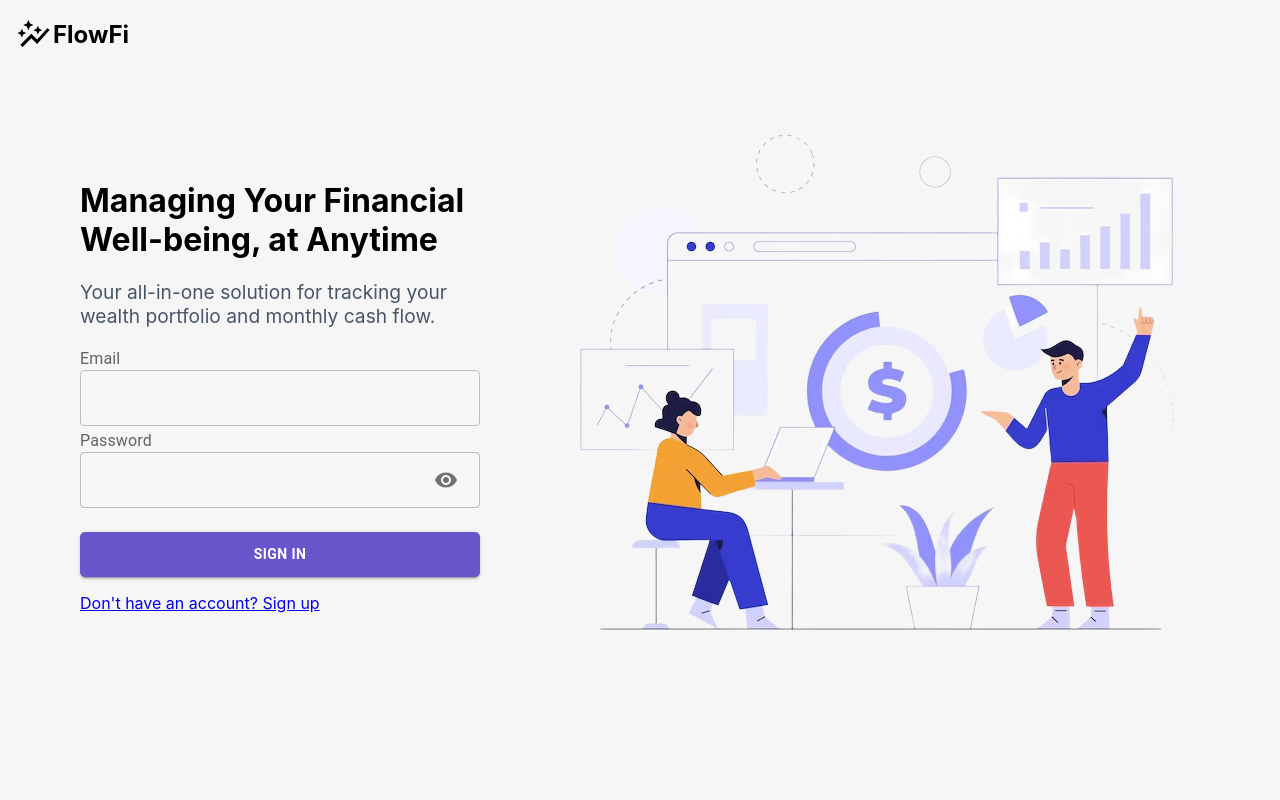
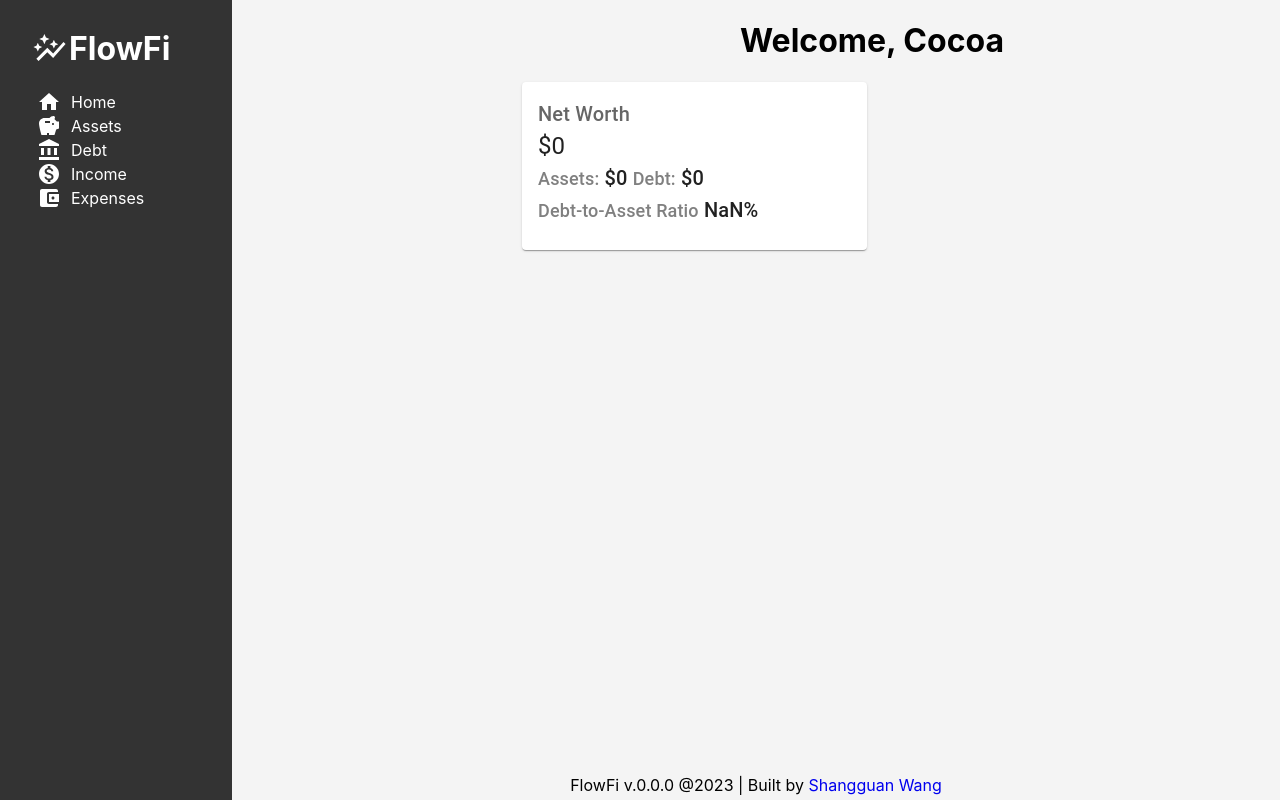
Before and after one commit to shangguanwang/FlowFi, a React (Create React App) app: page / in a window 1280 px wide. Built offline with nearby package versions, Linux system fonts and the light colour scheme.

Commit message:
Add NetWordCard to Home for Issue #12

```diff
--- a/src/App.tsx
+++ b/src/App.tsx
@@ -2,14 +2,12 @@ import React from 'react';
 import { BrowserRouter as Router, Routes, Route } from 'react-router-dom';
 import './App.css';
 import {Layout, Home, Assets, Debt, Income, Expenses, AssetsAdd, Landing, Register} from './views';
-import { useSelector } from 'react-redux';
-import { RootState } from './state/types';
 import AssetsEdit from './views/AssetsEdit';
 import DebtAdd from './views/Debt/DebtAdd';
 
 function App() {
-  const isLoggedIn = useSelector((state:RootState) => state.auth.isLoggedIn);
-
+  //const isLoggedIn = useSelector((state:RootState) => state.auth.isLoggedIn); // comment out for now
+  const isLoggedIn = true;
   return (
     <div className="App">
       <Router>
--- a/src/api/firebase.js
+++ b/src/api/firebase.js
@@ -4,7 +4,7 @@ import {
   addDoc,
   getDocs,
   deleteDoc,
-  setDoc,
+  updateDoc,
 } from "firebase/firestore";
 import { db } from "./config.js";
 
@@ -16,7 +16,6 @@ export async function addAssetsData({ assetName, assetAmount, assetType }) {
   const userDocRef = doc(db, "users", "testuser");
   const assetsCollectionRef = collection(userDocRef, "assets");
   return addDoc(assetsCollectionRef, {
-    dateCreated: new Date(),
     assetName: assetName,
     assetAmount: assetAmount,
     assetType: assetType,
@@ -31,7 +30,6 @@ export async function addDebtData({ debtName, debtAmount, debtType, debtApr }) {
   const userDocRef = doc(db, "users", "testuser");
   const debtCollectionRef = collection(userDocRef, "debt");
   return addDoc(debtCollectionRef, {
-    dateCreated: new Date(),
     debtName: debtName,
     debtAmount: debtAmount,
     debtType: debtType,
@@ -66,10 +64,11 @@ export const deleteData = async (id, collectionName) => {
   }
 };
 
-export const editData = async (id, collectionName, newData) => {
+export const updateData = async (id, collectionName, newData) => {
   try {
     const docRef = doc(db, "users", "testuser", collectionName, id);
-    await setDoc(docRef, newData, {merge:true}); //update the existing row with new data
+    //update the existing row with new data
+    return updateDoc(docRef, newData);
   } catch (error) {
     console.error("Error updating asset:", error);
   }
--- /dev/null
+++ b/src/components/layout/NetWorthCard.tsx
@@ -0,0 +1,34 @@
+import React from 'react';
+import { useSelector } from 'react-redux';
+import { RootState } from '../../redux/store';
+import { calculateAssetTotal, calculateDebtTotal } from '../../components/functions/functions';
+import { Card, CardContent, Typography } from '@mui/material';
+
+const NetWorthCard = () => {
+    const assetsData = useSelector((store: RootState)=>store.assets);
+    const totalAssets = calculateAssetTotal(assetsData);
+    const debtData = useSelector((store: RootState)=>store.debt);
+    const totalDebt = calculateDebtTotal(debtData);
+    const networth = totalAssets - totalDebt;
+    const debtAssetRatio = Math.round(totalDebt/totalAssets*100);
+    return (
+        <Card sx={{ maxWidth: 345 }}>
+            <CardContent>
+            <Typography variant="h6" color="text.secondary">
+                Net Worth
+            </Typography>
+            <Typography variant="h5">
+             ${networth}
+            </Typography>
+            <Typography variant="h6">
+              <span style={{ fontSize: '18px', color: 'grey' }}>Assets:</span> ${totalAssets}  <span style={{ fontSize: '18px', color: 'grey' }}>Debt:</span> ${totalDebt}
+            </Typography>
+            <Typography variant="h6">
+            <span style={{ fontSize: '18px', color: 'grey' }}>Debt-to-Asset Ratio</span> {debtAssetRatio}%
+            </Typography>
+            </CardContent>
+        </Card>
+      )
+}
+
+export default NetWorthCard
--- a/src/views/AssetsEdit.tsx
+++ b/src/views/AssetsEdit.tsx
@@ -1,7 +1,7 @@
 import React, { useState } from 'react';
 import { useLocation, useParams, useNavigate } from 'react-router-dom';
 import { AssetsFormType } from '../state/types';
-import { editData } from '../api';
+import { updateData } from '../api';
 // Import MUI
 import { Button, InputLabel } from '@mui/material';
 // Import Components
@@ -40,7 +40,7 @@ const AssetsEdit: React.FC<AssetsEditProps> = () => {
          e.preventDefault();
         try {
             // update the data in firebase
-            editData(id, "assets", formData);
+            updateData(id, "assets", formData);
             // update the table on Assets page
             const updatedAssetsData:AssetsFormType[] = assetsData.map((asset)=>asset["id"] === id?formData:asset)
             dispatch(setAssetsData(updatedAssetsData))
--- a/src/views/Home.tsx
+++ b/src/views/Home.tsx
@@ -1,20 +1,16 @@
 import React from 'react';
-import { useSelector } from 'react-redux';
-import { RootState } from '../redux/store';
-import NumberCard from '../components/layout/NumberCard';
 import PieCharts from '../components/charts/PieCharts';
-import { calculateAssetTotal } from '../components/functions/functions';
+import NetWorthCard from '../components/layout/NetWorthCard';
 
 export const Home = () => {
-  const assetsData = useSelector((store: RootState)=>store.assets);
-  const totalAssets = calculateAssetTotal(assetsData);
+
   return (
     <div className="subpage">
         <header>
             <h1>Welcome, Cocoa</h1>
         </header>
         <main>
-          <NumberCard label="Net Worth" num={totalAssets}/>
+          <NetWorthCard />
           <PieCharts />
         </main>
     </div>
```
